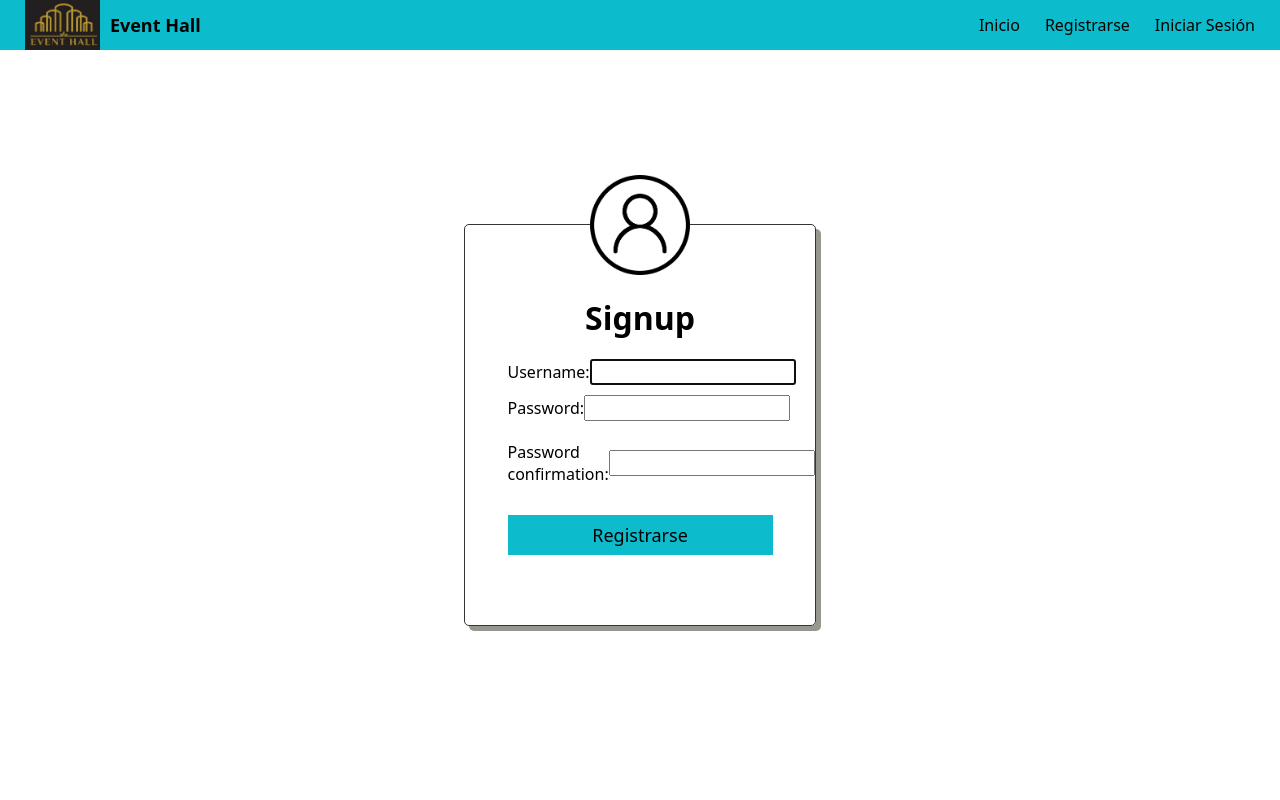
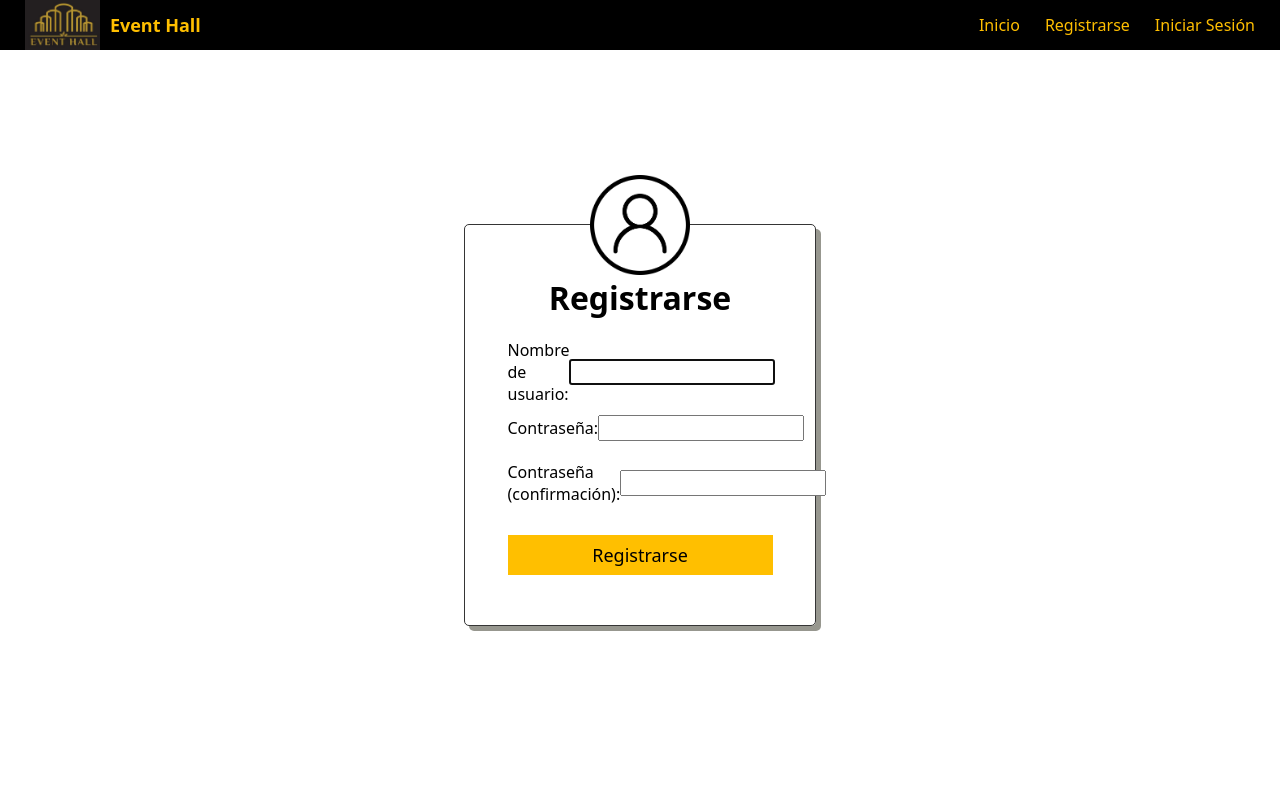
Before and after one commit to ALEJABM0817/projectDesarrollo2, a Django app: page /signup/ in a window 1280 px wide. Run offline with Django 4.2, Linux system fonts and the light colour scheme.

Commit message:
actualizado

```diff
--- a/djangocrud/settings.py
+++ b/djangocrud/settings.py
@@ -106,7 +106,7 @@ AUTH_PASSWORD_VALIDATORS = [
 # Internationalization
 # https://docs.djangoproject.com/en/4.2/topics/i18n/
 
-LANGUAGE_CODE = 'en-us'
+LANGUAGE_CODE = 'es-es'
 
 TIME_ZONE = 'UTC'
 
--- a/tasks/static/css/styles.css
+++ b/tasks/static/css/styles.css
@@ -10,6 +10,7 @@
     --blue-second: #008B8B;
     --gray: #97978f;
     --white: #ffffff;
+    --yellow: hsl(45, 100%, 50%);
 }
 
 .navbar {
@@ -20,7 +21,7 @@
 
 .navbar .navbar__container {
     align-items: center;
-    background-color: var(--blue-first);
+    background-color: var(--black);
     column-gap: 5px;
     display: flex;
     justify-content: end;
@@ -42,6 +43,7 @@
 }
 
 .navbar .navbar__container .proyectname {
+    color: var(--yellow);
     padding-left: 10px;
     font-weight: bold;
     font-size: 18px;
@@ -56,7 +58,7 @@
 .navbar .navbar__container .navbar__container-item a {
     align-items: center;
     display: flex;
-    color: var(--black);
+    color: var(--yellow);
     text-decoration: none;
     height: 100%;
     padding: 0 10px;
@@ -66,7 +68,7 @@
 .navbar .navbar__container .navbar__container-item a:hover {
     cursor: pointer;
     text-decoration: underline;
-    background-color: var(--blue-second);
+    background-color: var(--white);
 }
 
 .block__content {
@@ -118,7 +120,7 @@
 .block__content .container__form .container__form--content button {
     cursor: pointer;
     margin-top: 20px;
-    background-color: var(--blue-first);
+    background-color: var(--yellow);
     border: unset;
     width: 100%;
     height: 40px;
@@ -128,7 +130,8 @@
 
 .block__content .container__form .container__form--content button:hover {
     text-decoration: underline;
-    background-color: var(--blue-second);
+    color: var(--white);
+    background-color: var(--black);
 }
 
 .block__content.block__signup .container__form .container__form--content p span {
--- a/tasks/templates/signin.html
+++ b/tasks/templates/signin.html
@@ -4,7 +4,7 @@
     {% load static %}
     <div class="container__form">
         <img class="block__content--icon" src="{% static 'media/icono-login.png' %}" />
-        <h1 class="container__form--title">Login</h1>
+        <h1 class="container__form--title">Iniciar Sesión</h1>
 
         {{error}}
         <form class="container__form--content" action="/signin/" method="POST">
--- a/tasks/templates/signup.html
+++ b/tasks/templates/signup.html
@@ -4,7 +4,7 @@
     {% load static %}
     <div class="container__form">
         <img class="block__content--icon" src="{% static 'media/icono-login.png' %}" />
-        <h1>Signup</h1>
+        <h1>Registrarse</h1>
         {{error}}
         <form class="container__form--content" method="POST">
             {% csrf_token %}
```
Also changed, not shown: db.sqlite3.
